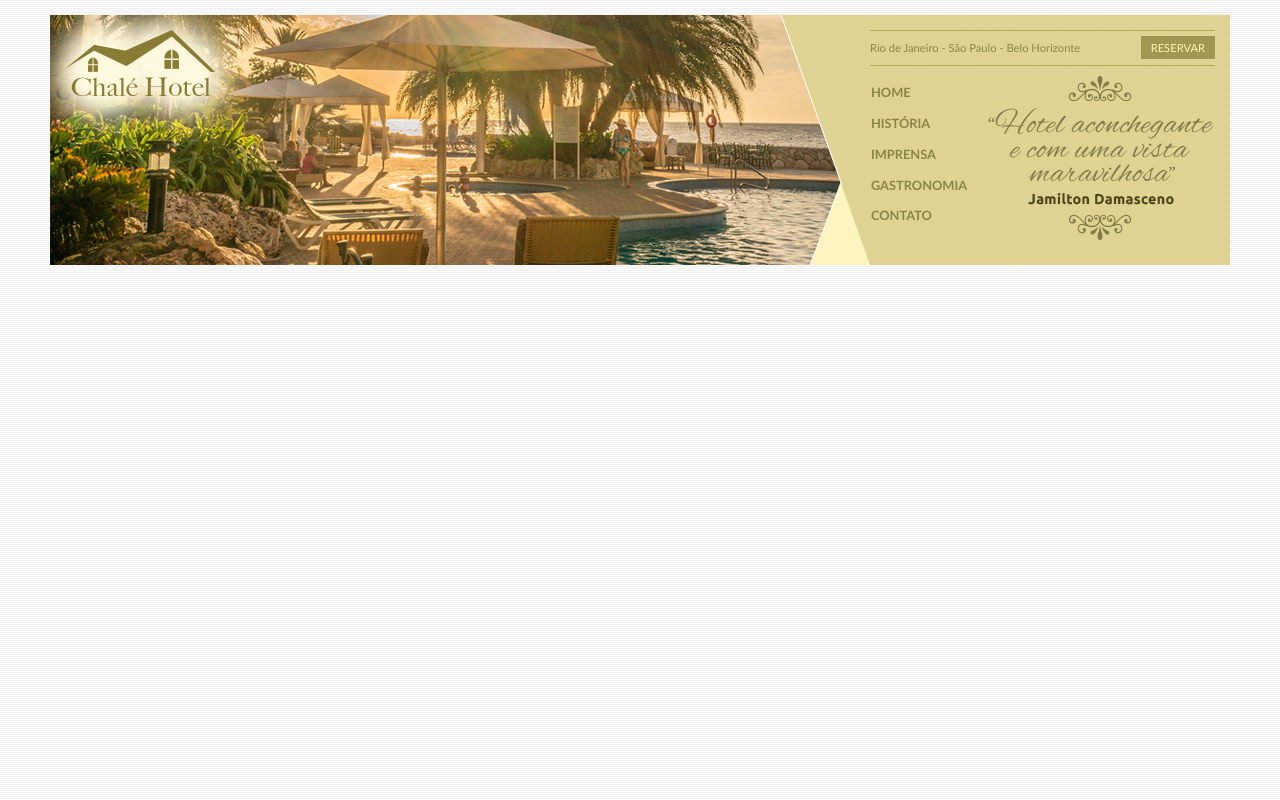
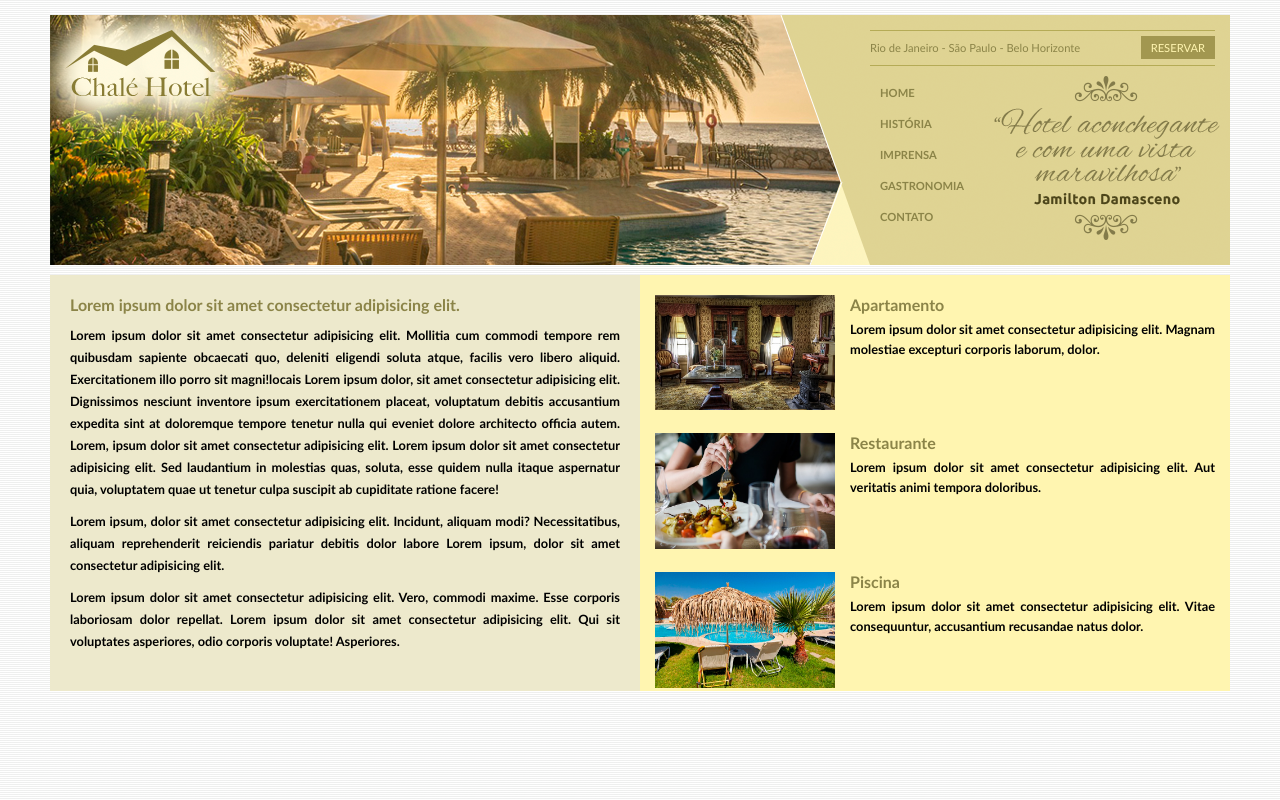
Before and after one commit to everaldoricardo-93059/projeto_chale-hotel, a plain HTML site: page index.html in a window 1280 px wide. Drawn offline with Linux system fonts and the light colour scheme.

Commit message:
atualizei o projeto chalé-hotel

```diff
--- a/css/estilo.css
+++ b/css/estilo.css
@@ -107,15 +107,87 @@ a.reserva {
 
 .menu-lateral #opcoes li {
     list-style-type: none;
-    line-height: 30px;
+    line-height: 15px;
+    padding: 7px;
 }
 
 .menu-lateral a {
     color: #8b8448;
-    font-size: 0.8em;
-    font-weight: 600;
+    font-size: 0.7em;
+    font-weight: 800;
+    padding: 3px;
+}
+
+.menu-lateral a:hover {
+    background-color: #fffffb;
+    border-radius: 5px;
+    transition-duration: 0.5s;
 }
 
 #depoimento {
     margin-top: 10px;
 }
+
+.segunda-secao {
+    min-width: 740px;
+    max-width: 1180px;
+    margin: 10px auto;
+    display: flex;
+}
+
+#texto {
+    background-color: #ede9cc;
+    width: 50%;
+    text-align: justify;
+    padding: 20px;
+}
+
+#texto h4 {
+    color: #8b8448;
+}
+
+#layout-hotel h4 {
+    margin: 0 15px -10px 15px;
+    color: #8b8448
+}
+
+#texto p {
+    margin-top: 10px;
+    font-size: .8em;
+    font-weight: 600;
+    line-height: 22px;
+}
+
+#layout-hotel {
+    display: flex;
+    flex-direction: column;
+    background-color: #fff5b0;
+    width: 50%;
+}
+
+#layout-hotel img {
+    width: 180px;
+}
+
+#layout-hotel p {
+    font-size: 0.8em;
+    font-weight: 600;
+    line-height: 20px;
+    text-align: justify;
+    padding: 15px;
+}
+
+div#apartamento {
+    display: flex;
+    margin: 20px 0px 0px 15px;
+}
+
+div#restaurante {
+    display: flex;
+    margin: 20px 0px 0px 15px;
+}
+
+div#piscina {
+    display: flex;
+    margin: 20px 0px 0px 15px;
+}
--- a/index.html
+++ b/index.html
@@ -25,11 +25,11 @@
                 </div>
                 <div class="menu-lateral">
                    <div id="opcoes">
-                        <li><a href="">HOME</a></li>
-                        <li><a href="">HISTÓRIA</a></li>
-                        <li><a href="">IMPRENSA</a></li>
-                        <li><a href="">GASTRONOMIA</a></li>
-                        <a href=""><li>CONTATO</li></a>
+                        <li><a href="##">HOME</a></li>
+                        <li><a href="#">HISTÓRIA</a></li>
+                        <li><a href="#">IMPRENSA</a></li>
+                        <li><a href="#">GASTRONOMIA</a></li>
+                        <li><a href="#">CONTATO</a></li></a>
 
                    </div>
                    <div id="depoimento">
@@ -41,5 +41,37 @@
         </div> <!--Fim div area-menu-->>
     </div><!--Fim div topo-->
    </main><!--Fim container-->
+   <section class="segunda-secao">
+    <article id="texto">
+        <h4>Lorem ipsum dolor sit amet consectetur adipisicing elit.</h4>
+        <p>Lorem ipsum dolor sit amet consectetur adipisicing elit. Mollitia cum commodi tempore rem quibusdam sapiente obcaecati quo, deleniti eligendi soluta atque, facilis vero libero aliquid. Exercitationem illo porro sit magni!locais Lorem ipsum dolor, sit amet consectetur adipisicing elit. Dignissimos nesciunt inventore ipsum exercitationem placeat, voluptatum debitis accusantium expedita sint at doloremque tempore tenetur nulla qui eveniet dolore architecto officia autem. Lorem, ipsum dolor sit amet consectetur adipisicing elit. Lorem ipsum dolor sit amet consectetur adipisicing elit. Sed laudantium in molestias quas, soluta, esse quidem nulla itaque aspernatur quia, voluptatem quae ut tenetur culpa suscipit ab cupiditate ratione facere!</p>
+        <p>Lorem ipsum, dolor sit amet consectetur adipisicing elit. Incidunt, aliquam modi? Necessitatibus, aliquam reprehenderit reiciendis pariatur debitis dolor labore Lorem ipsum, dolor sit amet consectetur adipisicing elit.</p>
+        <p>Lorem ipsum dolor sit amet consectetur adipisicing elit. Vero, commodi maxime. Esse corporis laboriosam dolor repellat. Lorem ipsum dolor sit amet consectetur adipisicing elit. Qui sit voluptates asperiores, odio corporis voluptate! Asperiores.</p>
+    </article>
+    <aside id="layout-hotel">
+        <div id="apartamento">
+            <div><img src="imagens/apartamento.jpg" alt="foto das dependências"></div>
+            <div>
+                <h4>Apartamento</h4>
+                <p>Lorem ipsum dolor sit amet consectetur adipisicing elit. Magnam molestiae excepturi corporis laborum, dolor.</p>
+            </div>
+        </div>
+        <div id="restaurante">
+            <div><img src="imagens/restaurante.jpg" alt="Foto do restaurante do Hotel"></div>
+            <div>
+                <h4>Restaurante</h4>
+                <p>Lorem ipsum dolor sit amet consectetur adipisicing elit. Aut veritatis animi tempora doloribus.</p>
+            </div>
+        </div>
+        <div id="piscina">
+            <div><img src="imagens/piscina.jpg" alt="Foto da piscina do Hotel"></div>
+            <div>
+                <h4>Piscina</h4>
+                <p>Lorem ipsum dolor sit amet consectetur adipisicing elit. Vitae consequuntur, accusantium recusandae natus dolor.</p>
+            </div>
+        </div>
+
+    </aside>
+</section>
 </body>
 </html>
```
